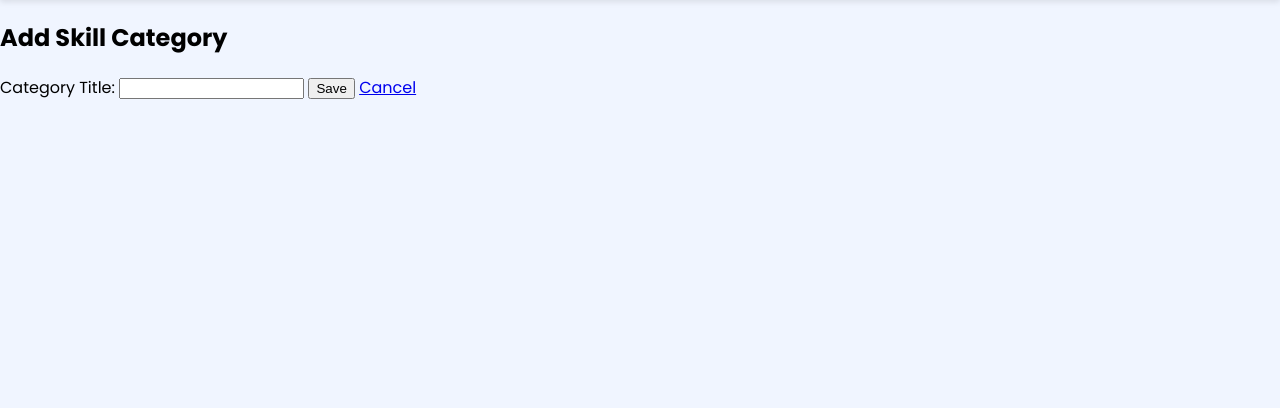
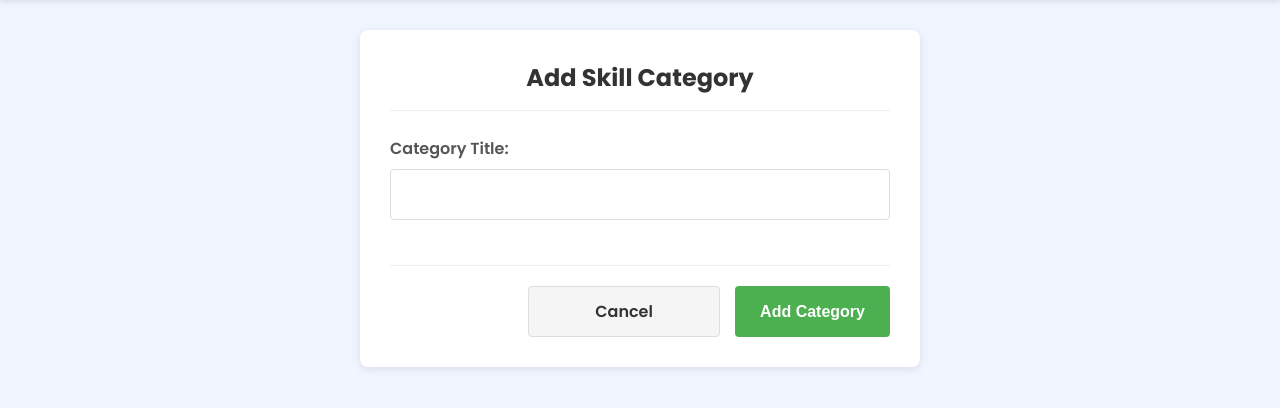
Before and after one commit to ayahmeftah/draftr-cv-builder-web-app, a Django app: template main_app/templates/skills/skill_category_form.html in a window 1280 px wide. Shown: the part 90-498 px from the top of the page. Run offline with Django 5.2, Linux system fonts and the light colour scheme; the template is opened without the code that fills it: values that come from a table or form of the project are taken from there, others are empty.

Commit message:
added css to the skill category form

```diff
--- a/main_app/templates/skills/skill_category_form.html
+++ b/main_app/templates/skills/skill_category_form.html
@@ -1,8 +1,13 @@
 {% extends 'base.html' %}
+{% load static %}
 
-{% block head %}{% endblock  %}
+{% block head %}
+  <link rel="stylesheet" href="{% static "css/forms.css" %}">
+{% endblock %}
 
 {% block body %}
+<div class="form-container">
+    <div class="form-card single-field-form">
         <h2>
             {% if category %}
                 Edit Skill Category
@@ -14,11 +19,22 @@
         <form method="post">
             {% csrf_token %}
 
-  <label>Category Title:</label>
-  <input type="text" name="skill_category_title" value="{{ form.skill_category_title.value|default_if_none:'' }}" required />
+            <div class="form-group">
+                <label for="skill_category_title">Category Title:</label>
+                <input type="text" id="skill_category_title" name="skill_category_title" value="{{ form.skill_category_title.value|default_if_none:'' }}" required />
+            </div>
 
-  <button type="submit">Save</button>
-  <a href="{% url 'skill_list' resume.id %}">Cancel</a>
+            <div class="form-button-container">
+                <a href="{% url 'skill_list' resume.id %}" class="cancel-button">Cancel</a>
+                <button type="submit">
+                    {% if category %}
+                        Update Category
+                    {% else %}
+                        Add Category
+                    {% endif %}
+                </button>
+            </div>
         </form>
-
+    </div>
+</div>
 {% endblock %}
```
Lines whose indentation alone changed are shown as unchanged.
